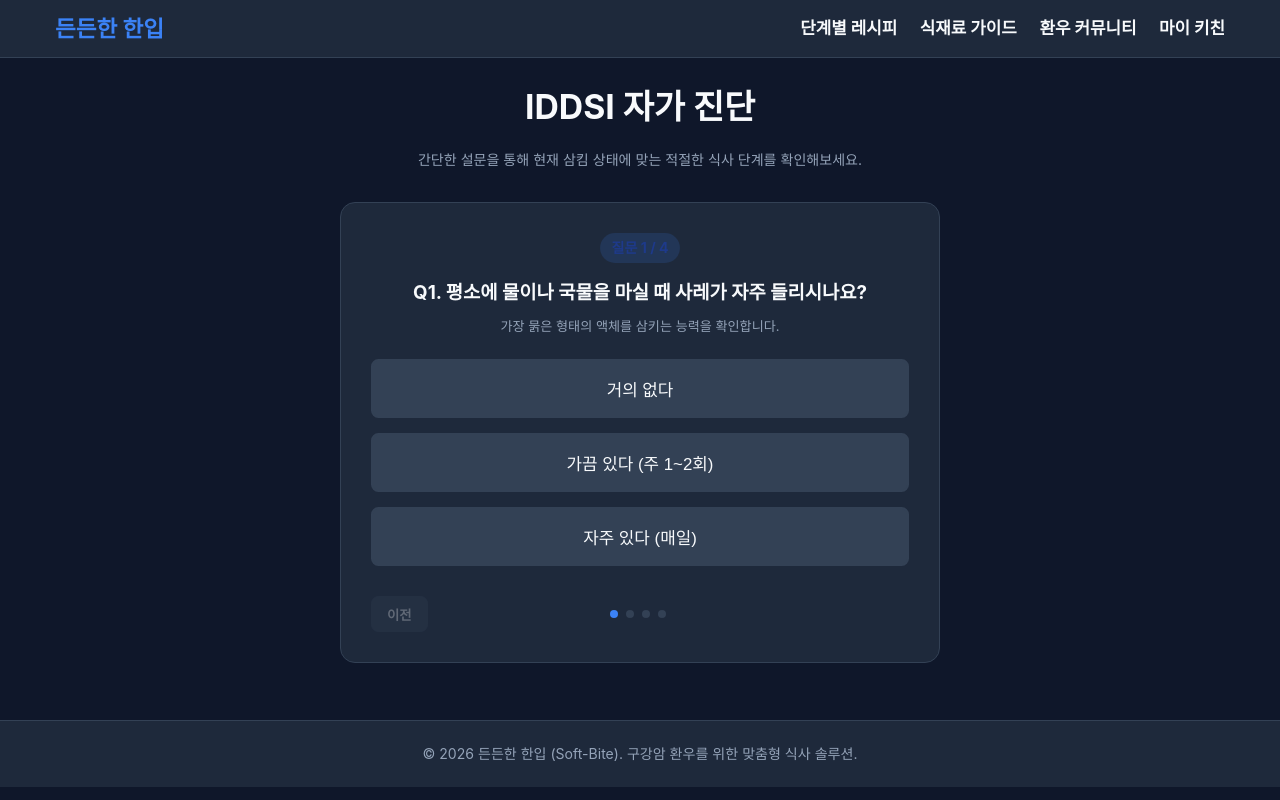
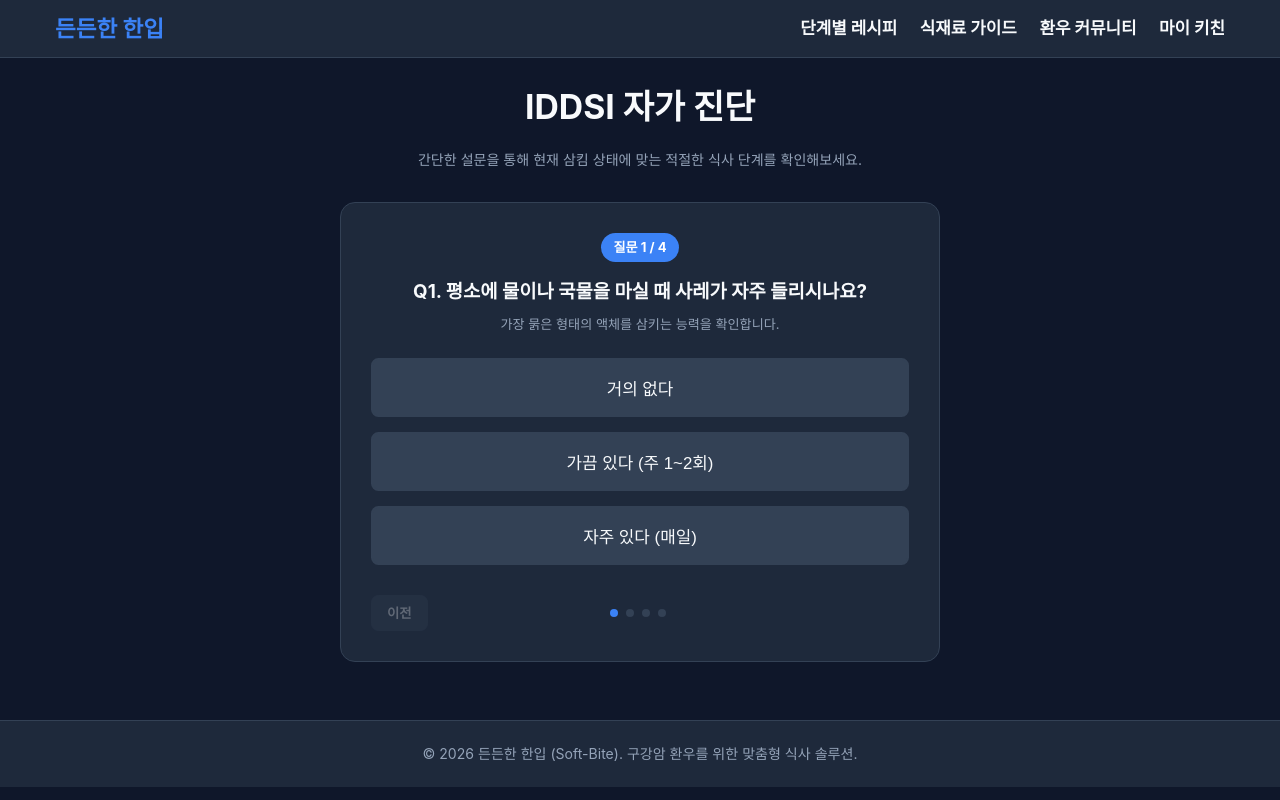
Before and after one commit to saigonkim/soft-bite-com, a Next.js app: page /diagnosis in a window 1280 px wide. Built offline with nearby package versions, Linux system fonts and the light colour scheme; no server answers.

Commit message:
Enhance readability of diagnosis result management tips and badges

```diff
--- a/src/app/diagnosis/page.tsx
+++ b/src/app/diagnosis/page.tsx
@@ -100,7 +100,7 @@ export default function DiagnosisPage() {
           <p style={{ fontSize: "var(--font-size-lg)", color: "var(--color-text-primary)", fontWeight: "bold", marginBottom: "var(--spacing-4)" }}>
             {result.description}
           </p>
-          <div style={{ backgroundColor: "var(--color-primary-light)", color: "#1E3A8A", padding: "var(--spacing-4)", borderRadius: "var(--radius-md)", textAlign: "left" as const }}>
+          <div style={{ backgroundColor: "var(--color-surface-hover)", color: "var(--color-text-primary)", padding: "var(--spacing-4)", borderRadius: "var(--radius-md)", textAlign: "left" as const, border: "1px solid var(--color-border)" }}>
             💡 <strong>관리 팁:</strong> {result.detail}
           </div>
         </div>
@@ -158,7 +158,7 @@ export default function DiagnosisPage() {
         border: "1px solid var(--color-border)"
       }}>
         <div style={{ marginBottom: "var(--spacing-6)" }}>
-          <span style={{ display: "inline-block", backgroundColor: "var(--color-primary-light)", color: "#1E3A8A", padding: "4px 12px", borderRadius: "var(--radius-full)", fontWeight: "bold", marginBottom: "var(--spacing-4)" }}>
+          <span style={{ display: "inline-block", backgroundColor: "var(--color-primary)", color: "white", padding: "4px 12px", borderRadius: "var(--radius-full)", fontWeight: "bold", marginBottom: "var(--spacing-4)", fontSize: "var(--font-size-sm)" }}>
             질문 {currentStep + 1} / {questions.length}
           </span>
           <h2 style={{ fontSize: "var(--font-size-xl)", marginBottom: "var(--spacing-2)", color: "var(--color-text-primary)" }}>{question.title}</h2>
```
